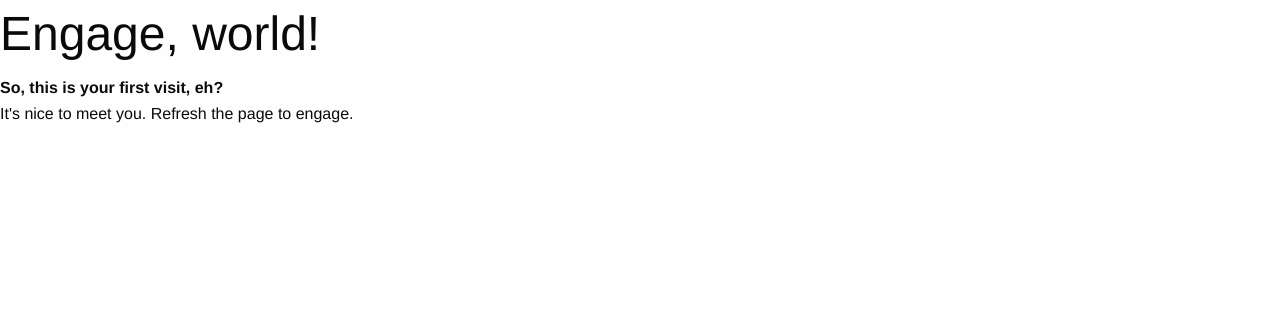
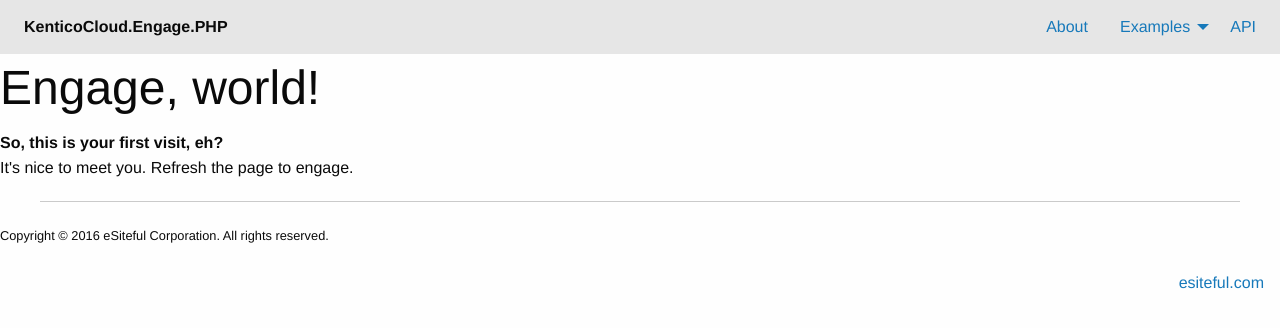
Before and after one commit to stephenr85/KenticoCloud.Engage.PHP, a PHP site: page /examples/basic.php in a window 1280 px wide. Shown: the top 328 px of the page. Run offline with PHP 8.4, Linux system fonts and the light colour scheme; some libraries are stand-ins or nearby versions.

Commit message:
Updated examples to use API key/script tag for respective URLs

```diff
--- a/examples/basic.php
+++ b/examples/basic.php
@@ -8,10 +8,12 @@
     <title>Basic Example</title>
     <link rel="stylesheet" href="https://cdnjs.cloudflare.com/ajax/libs/foundation/6.2.4/foundation.css" />
 
-    <script>!function(){var a='https://engage-ket.kenticocloud.com/js',b=document,c=b.createElement('script'),d=b.getElementsByTagName('script')[0];c.type='text/javascript',c.async=!0,c.defer=!0,c.src=a+'?d='+document.domain,d.parentNode.insertBefore(c,d)}(),window.ket=window.ket||function(){(ket.q=ket.q||[]).push(arguments)};ket('start', '8681759b-3c71-46d9-9995-77b0f09fc530');</script>
+    <?php echo $kceScript ?>
 
   </head>
   <body>
+  	<?php require('inc/topbar.php'); ?>
+
     <div class="row">
     	<div class="columns">
 
@@ -20,9 +22,15 @@
 
 				<p><strong>So, this is your first visit, eh?</strong><br>It's nice to meet you. Refresh the page to engage.</p>
 
+			<?php }else if(!property_exists($loc = $kceClient->getCurrentLocation(), 'city')){ ?>
+
+				<p>So...I'm only a day old. Try refreshing again.</p>
+				<p>FYI, this was the last response from the API:</p>
+				<pre><?php echo '(HTTP code '.$kceClient->lastResponse->code.') '. ($kceClient->lastResponse->raw_body) ?></pre>
+
 			<?php }else{ ?>
 				<p><strong>Hello again! How's the weather in <?php $loc = $kceClient->getCurrentLocation(); echo $loc->city ?>?</strong><br>
-					Did you know that this is you've visited <?php echo count($kceClient->getCurrentSession()->getActions()) ?> pages in this session? Here's what else we know...
+					Did you know that this is 	you've visited <?php echo count($kceClient->getCurrentSession()->getActions()) ?> pages in this session? Here's what else we know...
 				</p>
 				<p>
 				User ID: <?php echo $kceClient->getUserID() ?><br>
@@ -43,6 +51,7 @@
 		</div>
 	</div>
 
+	<?php require('inc/footer.php'); ?>
     <script src="https://cdnjs.cloudflare.com/ajax/libs/jquery/3.1.1/jquery.min.js"></script>
     <script src="https://cdnjs.cloudflare.com/ajax/libs/foundation/6.2.4/foundation.min.js"></script>
     <script>
--- /dev/null
+++ b/examples/inc/footer.php
@@ -0,0 +1,13 @@
+<hr>
+<div class="row">
+	<div class="columns medium-8">
+
+		<p><small>Copyright &copy; 2016 eSiteful Corporation. All rights reserved.</small></p>
+
+	</div>
+	<div class="columns medium-4">
+		<ul class="align-right menu">
+			<li><a href="http://www.esiteful.com" target="_blank">esiteful.com</a>
+		</ul>
+	</div>
+</div>
--- a/examples/inc/init.php
+++ b/examples/inc/init.php
@@ -6,5 +6,12 @@ error_reporting(E_ALL);
 require_once('../vendor/autoload.php');
 
 global $kceClient;
+global $kceScript;
 
-$kceClient = new \KenticoCloud\Engage\Client('...');
+if(strpos($_SERVER['HTTP_HOST'], '.local') !== false){
+	$kceClient = new \KenticoCloud\Engage\Client('eyJhbGciOiJIUzI1NiIsInR5cCI6IkpXVCJ9.eyJ1aWQiOiJ1c3JfMHZHTW1SOFpDSGpsWVR6RzJncGFPMSIsImRuIjoia2MtZW5nYWdlLXBocC5sb2NhbCIsImp0aSI6IjhJVmZfajV3d1pOWnFzUm0iLCJhdWQiOiJlbmdhZ2UtYXBpLmtlbnRpY29jbG91ZC5jb20ifQ.NB8S-oh7C8WXo83qWCmTTw98-qiAX7osJozpcLXIPa0');
+	$kceScript = "<script> !function(){var a='https://engage-ket.kenticocloud.com/js',b=document,c=b.createElement('script'),d=b.getElementsByTagName('script')[0];c.type='text/javascript',c.async=!0,c.defer=!0,c.src=a+'?d='+document.domain,d.parentNode.insertBefore(c,d)}(),window.ket=window.ket||function(){(ket.q=ket.q||[]).push(arguments)};ket('start', '8681759b-3c71-46d9-9995-77b0f09fc530'); </script>";
+}else{
+	$kceClient = new \KenticoCloud\Engage\Client('eyJhbGciOiJIUzI1NiIsInR5cCI6IkpXVCJ9.eyJ1aWQiOiJ1c3JfMHZHTW1SOFpDSGpsWVR6RzJncGFPMSIsImRuIjoia2MtZW5nYWdlLXBocC5lc2l0ZWZ1bC5jb20iLCJqdGkiOiJxU2hyaDAySm4tZzMyQU51IiwiYXVkIjoiZW5nYWdlLWFwaS5rZW50aWNvY2xvdWQuY29tIn0.I4AZWwf8c5F0jFE6v0fEQTYI8evvIz-eewpZVq_rdu8');
+	$kceScript = "<script> !function(){var a='https://engage-ket.kenticocloud.com/js',b=document,c=b.createElement('script'),d=b.getElementsByTagName('script')[0];c.type='text/javascript',c.async=!0,c.defer=!0,c.src=a+'?d='+document.domain,d.parentNode.insertBefore(c,d)}(),window.ket=window.ket||function(){(ket.q=ket.q||[]).push(arguments)};ket('start', '126363d6-f886-4d08-96db-5c1b41076644'); </script>";
+}
--- /dev/null
+++ b/examples/inc/topbar.php
@@ -0,0 +1,19 @@
+<div class="top-bar">
+  <div class="top-bar-left">
+    <ul class="menu">
+      <li class="menu-text">KenticoCloud.Engage.PHP</li>
+    </ul>
+  </div>
+  <div class="top-bar-right">
+    <ul class="menu dropdown" data-dropdown-menu>
+      <li><a href="/examples">About</a></li>
+      <li>
+        <a href="#">Examples</a>
+        <ul class="menu vertical">
+          <li><a href="/examples/basic.php">Basic</a></li>
+        </ul>
+      </li>
+      <li><a href="/docs/api">API</a></li>
+    </ul>
+  </div>
+</div>
--- a/index.php
+++ b/index.php
@@ -1,3 +1,3 @@
 <?php
 
-require_once('vendor/autoload.php');
+header('Location: http://'.$_SERVER['HTTP_HOST'].'/examples');
```
Also changed, not shown: examples/index.php (added, +38 -0 lines), favicon.ico (added).
